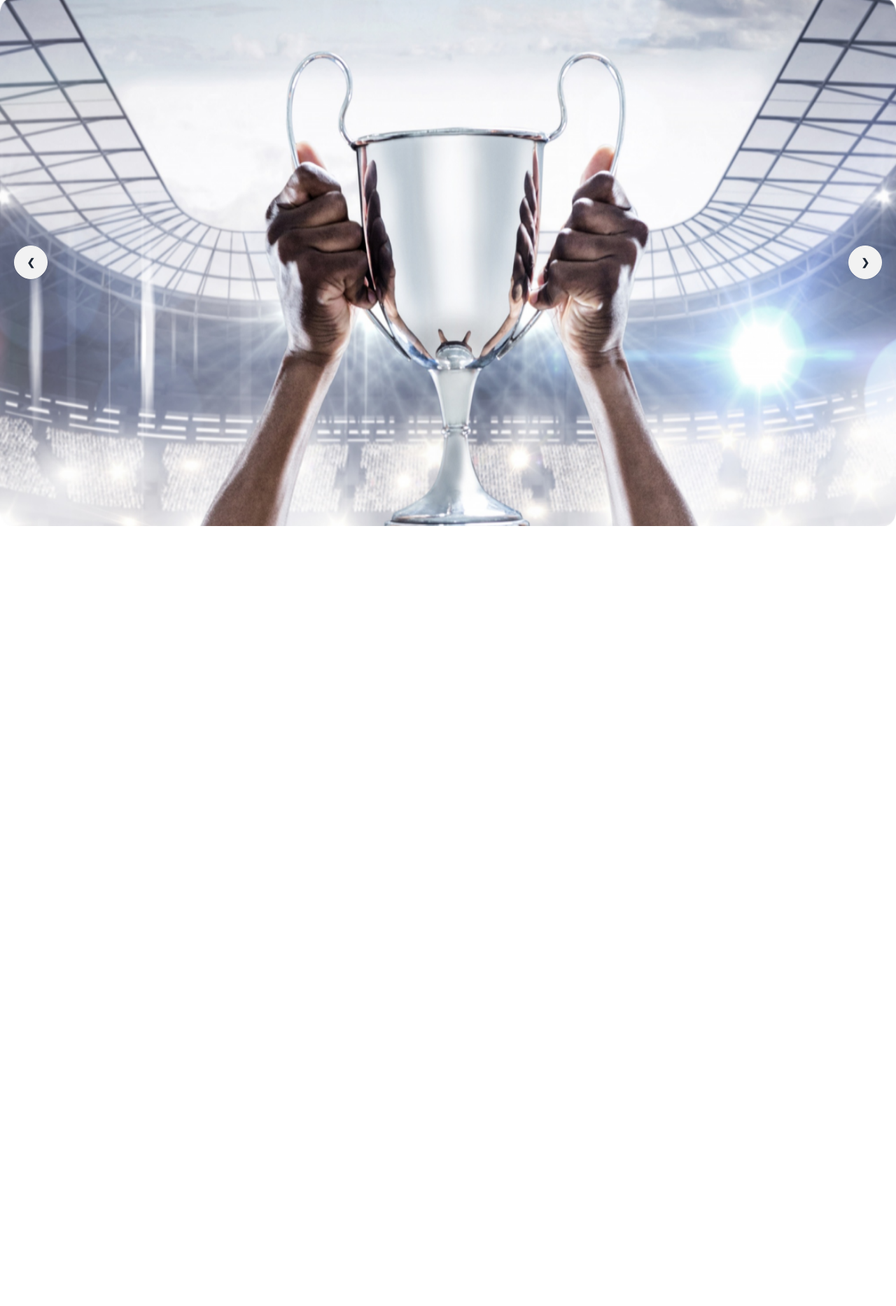
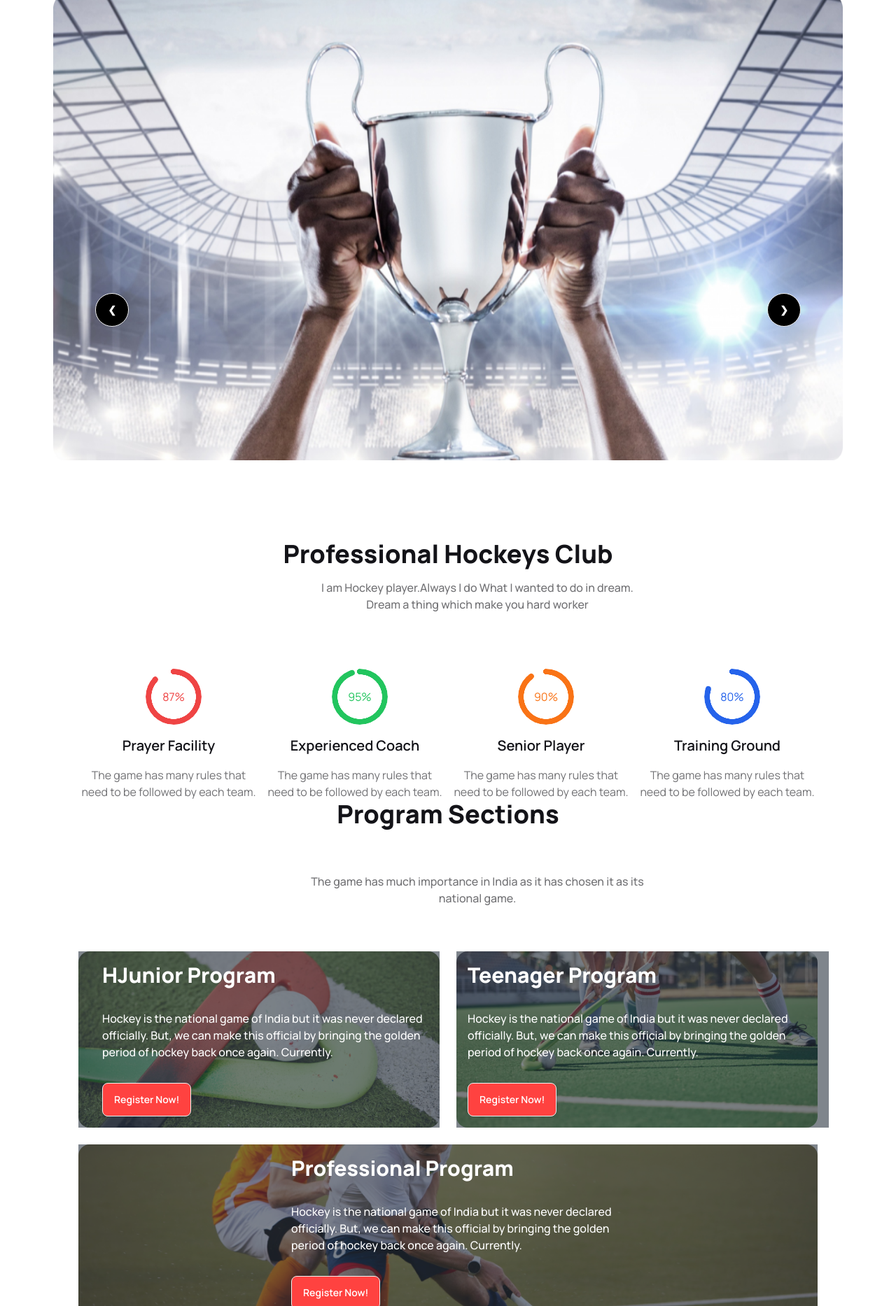
Before and after one commit to JAKUAN-AHMED/B9A3-Project, a plain HTML site: page index.html in a window 1280 px wide. Shown: the part 155-2022 px from the top of the page at 70% size. Before the commit the page ends 913 px from the top, so only its background shows below. Drawn offline with nearby package versions, Linux system fonts and the light colour scheme.

Commit message:
second commit

```diff
--- a/index.html
+++ b/index.html
@@ -13,7 +13,7 @@
     <link rel="icon" href="Images/fav-icon (2).png">
     <link rel="preconnect" href="https://fonts.googleapis.com">
     <link rel="preconnect" href="https://fonts.gstatic.com" crossorigin>
-    <link href="https://fonts.googleapis.com/css2?family=Poppins:wght@100;200;300;400;500;600;700&display=swap" rel="stylesheet">
+    <link href="https://fonts.googleapis.com/css2?family=Manrope:wght@400;500;600;700;800&display=swap" rel="stylesheet">
     <!-- tailwind custom classes -->
     <script>
         tailwind.config = {
@@ -29,16 +29,16 @@
       </script>
     <!-- custom styles -->
     <style>
-        .font-poppins
+        .font-manrope
         {
-            font-family: 'Poppins', sans-serif;
+          font-family: 'Manrope', sans-serif;
         }
 
     </style>
 </head>
-<body>
-    <header>
-        <nav class="px-20 py-10">
+<body class="font-manrope">
+    <header class="sm:p-5 lg:p-14">
+        <nav">
             <div class="navbar bg-base-100">
                 <div class="flex-1">
                   <div class="dropdown">
@@ -47,18 +47,20 @@
                     </div>
                     <ul tabindex="0" class="menu menu-sm dropdown-content mt-3 z-[1] p-2 shadow bg-base-100 text-base rounded-box w-52">
                       <li><a>Home</a></li>
-                        <li><a>Shop</a></li>
-                        <li><a>News</a></li>
+                      <li><a>About</a></li>
+                      <li><a>Pages</a></li>
+                      <li><a>Blog</a></li>
                       <li><a>Contact</a></li>
                     </ul>
                   </div>
-                  <a class="btn btn-ghost text-xl lg:text-4xl font-extrabold">Hockey’s</a>
+                  <a class=" text-4xl Manrope font-extrabold text-[#131318]">Hockey<span class="text-[#FF4240] ">'</span>s</a>
                 </div>
                 <div class="navbar-center hidden lg:flex">
-                  <ul class="menu menu-horizontal text-base px-1">
-                    <li><a>Home</a></li>
-                    <li><a>Shop</a></li>
-                    <li><a>News</a></li>
+                  <ul class="menu menu-horizontal px-1 text-[#424247] text-base font-bold">
+                    <li><a class="text-[#FF4240]">Home</a></li>
+                    <li><a>About</a></li>
+                    <li><a>Pages</a></li>
+                    <li><a>Blog</a></li>
                     <li><a>Contact</a></li>
                   </ul>
                 </div>
@@ -76,34 +78,116 @@
         <!-- slider or carousel -->
         <div class="carousel w-full">
           <div id="slide1" class="carousel-item relative w-full">
-              <img src="Images/1.png" class="w-full" />
-              <div class="absolute flex justify-between transform -translate-y-1/2 left-5 right-5 top-1/2">
-                <a href="#slide4" class="btn btn-circle">❮</a>
-                <a href="#slide2" class="btn btn-circle">❯</a>
+            <img src="Images/1.png" class="p-5 lg:w-full sm:w-[334px] md:w-full" />
+            <div class="absolute flex gap-2 justify-between  transform -translate-y-1/2 left-20 right-20 top-2/3">
+              <a href="#slide4" class="bg-black text-white btn btn-circle">❮</a>
+              <a href="#slide2" class="bg-black text-white btn btn-circle">❯</a>
             </div>
           </div>
           <div id="slide2" class="carousel-item relative w-full">
-              <img src="Images/2.png" class="w-full" />
-              <div class="absolute flex justify-between transform -translate-y-1/2 left-5 right-5 top-1/2">
-                <a href="#slide1" class="btn btn-circle">❮</a>
-                <a href="#slide3" class="btn btn-circle">❯</a>
+            <img src="Images/2.png" class="p-5 lg:w-full sm:w-[334px] md:w-full" />
+            <div class="absolute flex  justify-between  transform -translate-y-1/2 left-20 right-20 top-2/3">
+              <a href="#slide1" class="bg-black text-white btn btn-circle">❮</a>
+              <a href="#slide3" class="bg-black text-white btn btn-circle">❯</a>
             </div>
           </div>
           <div id="slide3" class="carousel-item relative w-full">
-              <img src="Images/3.png" class="w-full" />
-              <div class="absolute flex justify-between transform -translate-y-1/2 left-5 right-5 top-1/2">
-                <a href="#slide2" class="btn btn-circle">❮</a>
-                <a href="#slide4" class="btn btn-circle">❯</a>
+            <img src="Images/3.png" class="p-5 lg:w-full sm:w-[334px] md:w-full" />
+            <div class="absolute flex  justify-between  transform -translate-y-1/2 left-20 right-20 top-2/3">
+              <a href="#slide2" class="bg-black text-white btn btn-circle">❮</a>
+              <a href="#slide4" class="bg-black text-white btn btn-circle">❯</a>
             </div>
           </div>
           <div id="slide4" class="carousel-item relative w-full">
-              <img src="Images/4.png" class="w-full" />
-              <div class="absolute flex justify-between transform -translate-y-1/2 left-5 right-5 top-1/2">
-                <a href="#slide3" class="btn btn-circle">❮</a>
-                <a href="#slide1" class="btn btn-circle">❯</a>
+            <img src="Images/4.png" class="p-5 lg:w-full sm:w-[334px] md:w-full" />
+            <div class="absolute flex  justify-between  transform -translate-y-1/2 left-20 right-20 top-2/3">
+              <a href="#slide3" class="bg-black text-white btn btn-circle">❮</a>
+              <a href="#slide1" class="bg-black text-white btn btn-circle">❯</a>
             </div>
           </div>
         </div>
     </header>
+    <!-- header end -->
+
+    <main class="lg:pl-28 pl-5 pr-5 lg:pr-28 py-8">
+      <section >
+        <div class="text-center pb-20">
+          <h2 class="text-[#131318] text-4xl text-center font-extrabold pb-4">Professional Hockeys Club</h2>
+          <p class="text-[#13131899] text-base font-medium  lg:w-[500px] text-center lg:ml-80">I am Hockey player.Always I do What I wanted to do in dream.<br>Dream a thing which make you hard worker</p>
+        </div>
+        <!-- radial progress -->
+        <div class="grid lg:grid-cols-4 gap-2 grid-cols-1">
+          <!-- first circle -->
+          <div>
+              <div class="radial-progress text-red-500 ml-24" style="--value:87 ;" role="progressbar">87%</div>
+              <h2 class="text-[#131318] text-xl text-center font-semibold py-4">Prayer Facility</h2>
+              <p class="text-base font-normal text-center text-[#13131899]">The game has many rules that need to be followed by each team.</p>
+
+          </div>
+          <!-- second circle -->
+          <div>
+              <div class="radial-progress text-green-500 ml-24" style="--value:95 ;" role="progressbar">95%</div>
+              <h2 class="text-[#131318] text-xl text-center font-semibold py-4">Experienced Coach</h2>
+              <p class="text-base font-normal text-center text-[#13131899]">The game has many rules that need to be followed by each team.</p>
+
+          </div>
+          <!-- third circle -->
+          <div>
+              <div class="radial-progress text-orange-500 ml-24" style="--value:90 ;" role="progressbar">90%</div>
+              <h2 class="text-[#131318] text-xl text-center font-semibold py-4">Senior Player</h2>
+              <p class="text-base font-normal text-center text-[#13131899]">The game has many rules that need to be followed by each team.</p>
+
+          </div>
+          <!-- fourth circle -->
+          <div>
+              <div class="radial-progress text-blue-600 ml-24" style="--value:80 ;" role="progressbar">80%</div>
+              <h2 class="text-[#131318] text-xl font-semibold py-4 text-center">Training Ground</h2>
+              <p class="text-base font-normal text-center text-[#13131899]">The game has many rules that need to be followed by each team.</p>
+
+          </div>
+      </section>
+      <section >
+        <div>
+            <h3 class="text-[#131318] text-4xl font-extrabold text-center">Program Sections</h3>
+            <p class="text-[#13131899] text-base font-medium  lg:w-[500px] text-center lg:ml-80 py-16">The game has much importance in India as it has chosen it as its national game.</p>
+        </div>
+        <!-- image container -->
+        <div class="grid lg:grid-cols-2 gap-6 mx-auto">
+            <!-- img 1 -->
+            <div class="hero rounded-2xl" style="background-image: url(./Images/2.png);">
+                <div class="hero-overlay bg-opacity-60"></div>
+                <div class="hero-content">
+                  <div class="max-w-md text-start">
+                    <h1 class=" text-white text-3xl font-extrabold">HJunior Program</h1>
+                    <p class="text-[#fff] text-base font-medium  lg:w-[500px] py-8">Hockey is the national game of India but it was never declared officially. But, we can make this official by bringing the golden period of hockey back once again. Currently.</p>
+                    <button class="btn bg-[#FF4240] text-[#fff]">Register Now!</button>
+                  </div>
+                </div>
+              </div>
+            <!-- img 2 -->
+            <div class="hero rounded-2xl" style="background-image: url(./Images/3.png);">
+                <div class="hero-overlay bg-opacity-60"></div>
+                <div class="hero-content">
+                  <div class="text-start">
+                    <h1 class=" text-white text-3xl font-extrabold">Teenager Program</h1>
+                    <p class="text-[#fff] text-base font-medium  lg:w-[500px] py-8">Hockey is the national game of India but it was never declared officially. But, we can make this official by bringing the golden period of hockey back once again. Currently.</p>
+                    <button class="btn bg-[#FF4240] text-[#fff]">Register Now!</button>
+                  </div>
+                </div>
+              </div>
+            <!-- img 3 -->
+            <div class="hero rounded-2xl lg:col-span-2" style="background-image: url(./Images/4.png);">
+                <div class="hero-overlay bg-opacity-60"></div>
+                <div class="hero-content">
+                  <div class="max-w-md text-start">
+                    <h1 class=" text-white text-3xl font-extrabold">Professional Program</h1>
+                    <p class="text-[#fff] text-base font-medium  lg:w-[500px] py-8">Hockey is the national game of India but it was never declared officially. But, we can make this official by bringing the golden period of hockey back once again. Currently.</p>
+                    <button class="btn bg-[#FF4240] text-[#fff]">Register Now!</button>
+                  </div>
+                </div>
+              </div>
+        </div>
+    </section>
+    </main>
 </body>
 </html>
```
Lines whose indentation alone changed are shown as unchanged.
